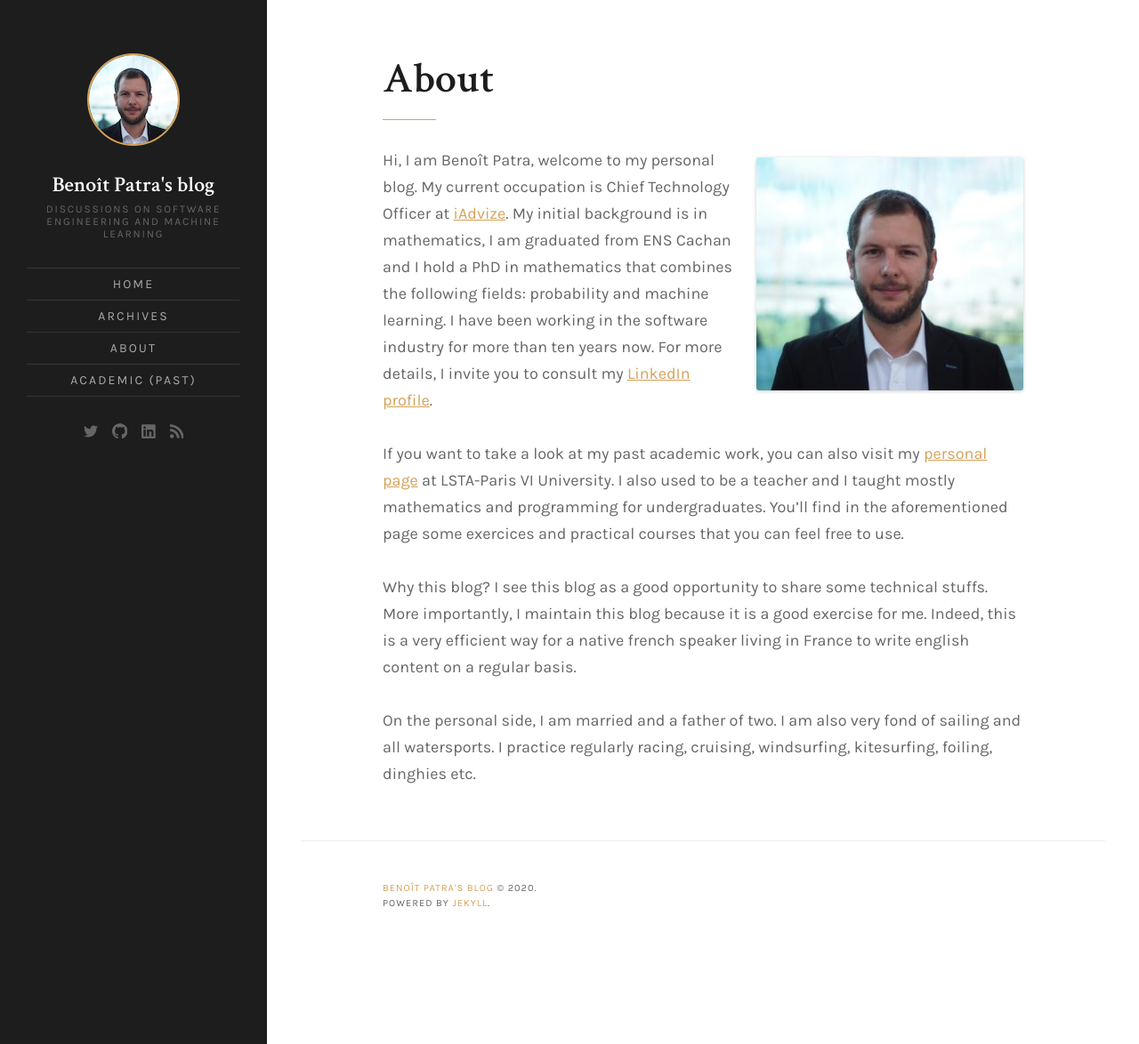
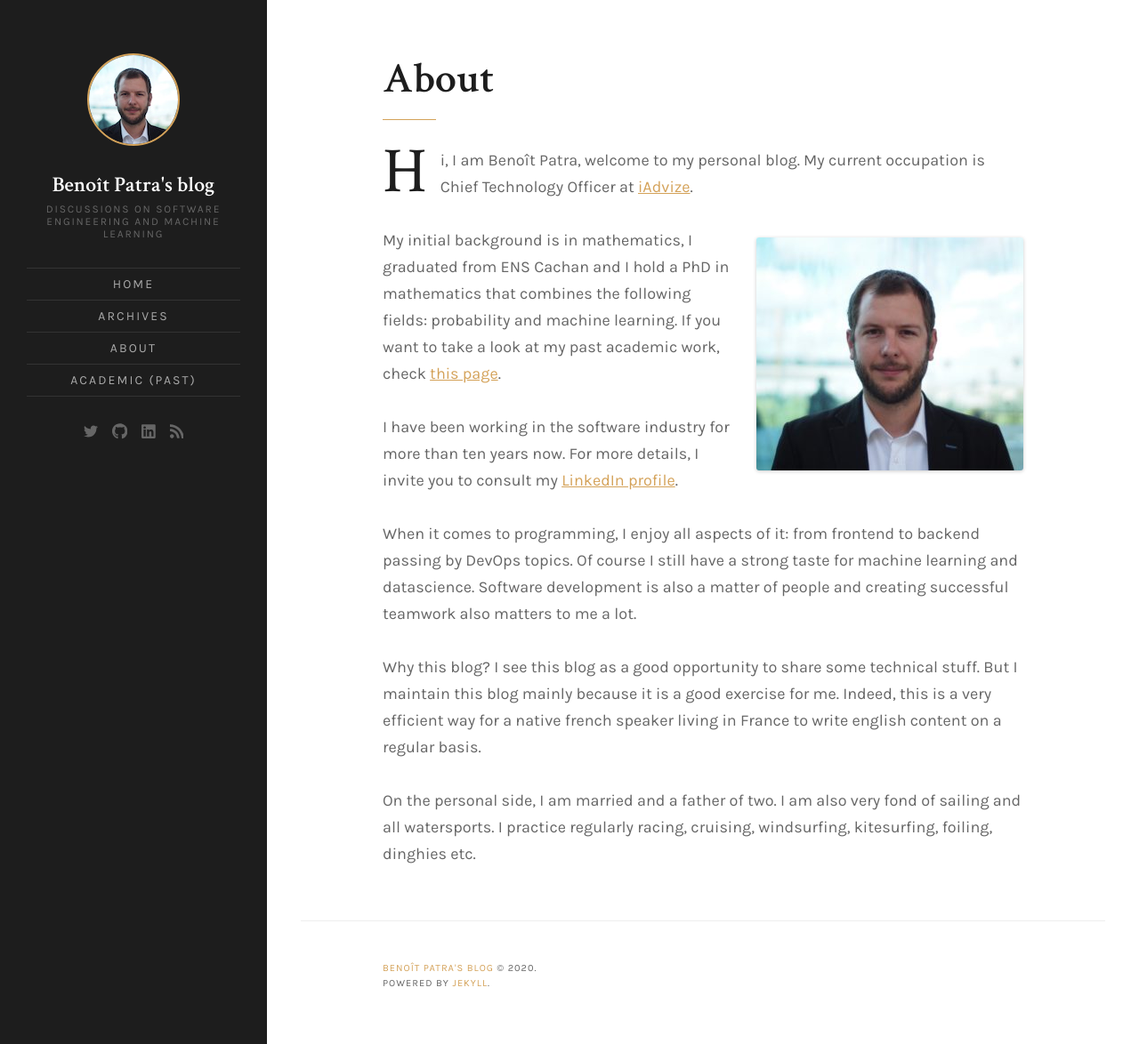
Before and after one commit to bpatra/personal-blog, a Jekyll site: the page built from about.md, in a window 1280 px wide and 1174 px high. Shown: the whole window at 89% size. Built offline with Jekyll 4.4.1, drawn with Linux system fonts in a browser that asks for light colours.

Commit message:
Update biography

```diff
--- a/about.md
+++ b/about.md
@@ -3,13 +3,17 @@
 title: About
 ---
 
+
+Hi, I am Benoît Patra, welcome to my personal blog. My current occupation is Chief Technology Officer at <a title="iAdvize" href="https://www.iadvize.com/">iAdvize</a>.
+
 {% include image-caption.html imageurl='/assets/images/legacy-wp-content/2013/07/P6094073_fav_cropped-300x262.jpg' title="Benoit Patra" position_class="image-right"%}
 
-Hi, I am Benoît Patra, welcome to my personal blog. My current occupation is Chief Technology Officer at <a title="iAdvize" href="https://www.iadvize.com/">iAdvize</a>.
-My initial background is in mathematics, I am graduated from ENS Cachan and I hold a PhD in mathematics that combines the following fields: probability and machine learning. I have been working in the software industry for more than ten years now. For more details, I invite you to consult my <a title="LinkedIn profile" href="https://www.linkedin.com/in/benoit-patra/">LinkedIn profile</a>.
+My initial background is in mathematics, I graduated from ENS Cachan and I hold a PhD in mathematics that combines the following fields: probability and machine learning. If you want to take a look at my past academic work, check [this page](/academic).
 
-If you want to take a look at my past academic work, you can also visit my <a title="personal page" href="http://www.lsta.upmc.fr/doct/patra/">personal page</a> at LSTA-Paris VI University. I also used to be a teacher and I taught mostly mathematics and programming for undergraduates. You'll find in the aforementioned page some exercices and practical courses that you can feel free to use.
+I have been working in the software industry for more than ten years now. For more details, I invite you to consult my <a title="LinkedIn profile" href="https://www.linkedin.com/in/benoit-patra/">LinkedIn profile</a>.
 
-Why this blog? I see this blog as a good opportunity to share some technical stuffs. More importantly, I maintain this blog because it is a good exercise for me. Indeed, this is a very efficient way for a native french speaker living in France to write english content on a regular basis.
+When it comes to programming, I enjoy all aspects of it: from frontend to backend passing by DevOps topics. Of course I still have a strong taste for machine learning and datascience. Software development is also a matter of people and creating successful teamwork also matters to me a lot.
+
+Why this blog? I see this blog as a good opportunity to share some technical stuff. But I maintain this blog mainly because it is a good exercise for me. Indeed, this is a very efficient way for a native french speaker living in France to write english content on a regular basis.
 
 On the personal side, I am married and a father of two. I am also very fond of sailing and all watersports. I practice regularly racing, cruising, windsurfing, kitesurfing, foiling, dinghies etc.
```
